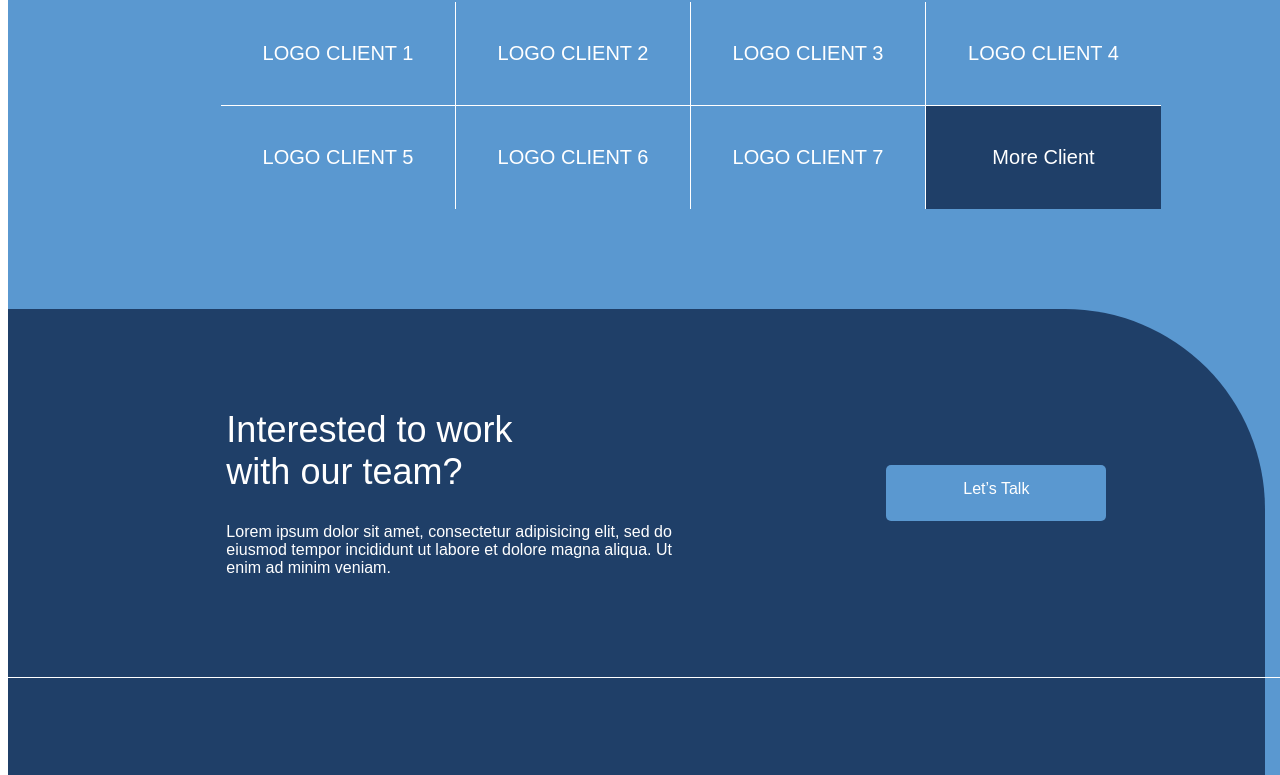
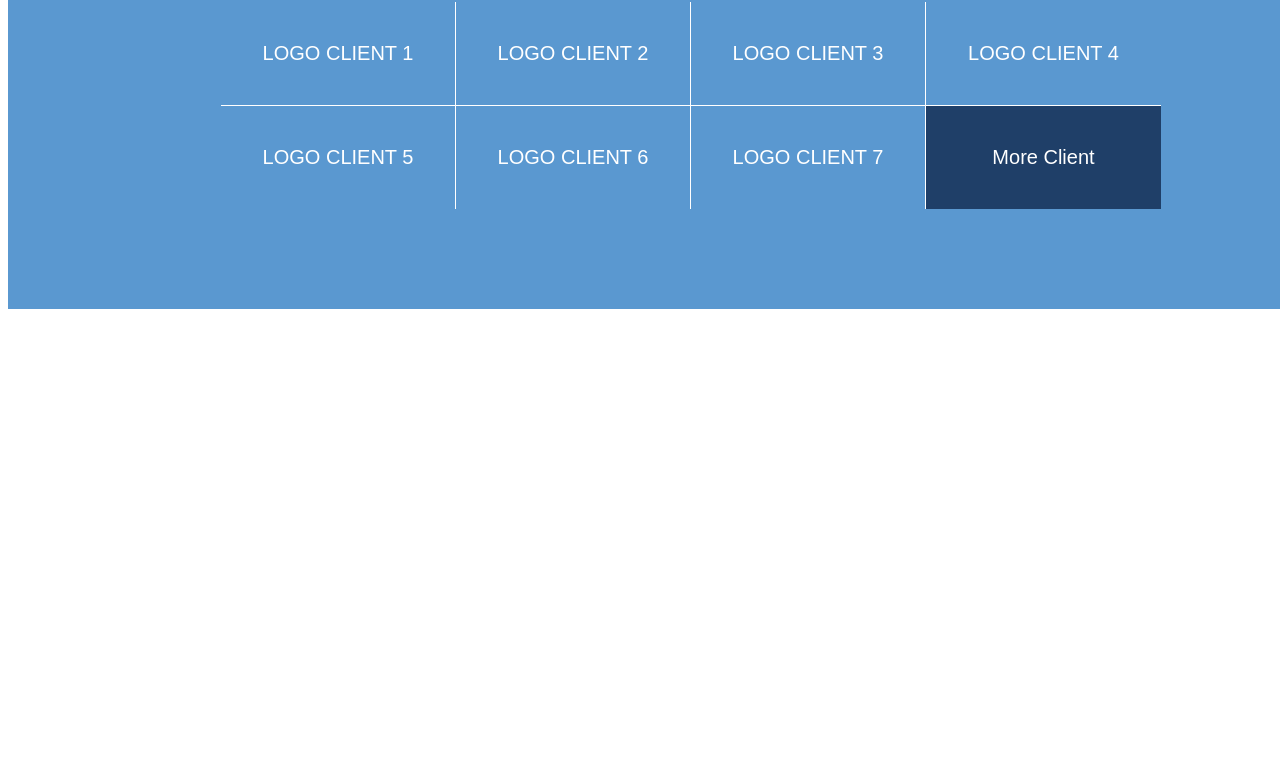
Before and after one commit to abuDev1/Figma-6, a plain HTML site: page Figma-6.html in a window 1280 px wide. Shown: the part 3158-3933 px from the top of the page. After the commit the page ends 3475 px from the top, so only its background shows below. Drawn offline with Linux system fonts and the light colour scheme; a web font is replaced by a local one.

Commit message:
changed html and css files

```diff
--- a/Figma-6 page-1.css
+++ b/Figma-6 page-1.css
@@ -237,12 +237,12 @@ a {
     border-top: 1px solid white;
 }
 
-footer {
+ /* footer {
     width: 1366px;
     background-color: #5A98D0;
     margin: auto;
-    /* border-radius: 0 200px 0 0; */
-}
+    border-radius: 0 200px 0 0;
+} */
 
 .dark-blue {
     width: 92%;
--- a/Figma-6.html
+++ b/Figma-6.html
@@ -104,7 +104,7 @@
       <div class="logo more">More Client</div>
     </div>
   </section>
-  <footer>
+  <!-- <footer>
     <div class="dark-blue">
       <div class="footer-content">
         <div class="above-line">
@@ -149,7 +149,7 @@
         <div class="copyright">2019 © Afrianska. All rights reserved.</div>
       </div>
     </div>
-  </footer>
+  </footer> -->
 </body>
 
 </html>
```
